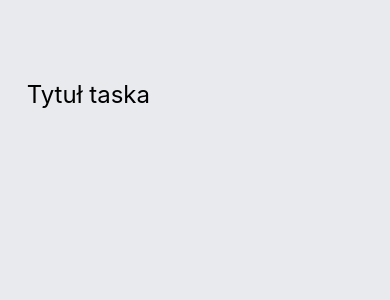
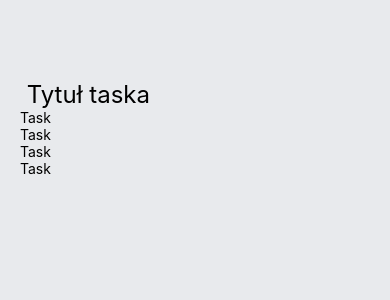
Before and after one commit to Legislys/React-native, a React Native app: screen / in a window 390 px wide. Shown: the top 300 px of the page. Built offline with nearby package versions, Linux system fonts and the light colour scheme.

Commit message:
Add task component

```diff
--- a/App.js
+++ b/App.js
@@ -1,12 +1,16 @@
 import { StatusBar } from 'expo-status-bar';
 import { StyleSheet, Text, View } from 'react-native';
+import Task from './components/Task.js'
 
 export default function App() {
   return (
     <View style={styles.container}>
       <View style={styles.tasksWrapper}>
         <Text style={styles.sectionTitle}> Tytuł taska</Text>
-        <View style={styles.items}></View>
+        <Task />
+        <Task />
+        <Task />
+        <Task />
       </View>
     </View>
   );
--- /dev/null
+++ b/components/Task.js
@@ -0,0 +1,16 @@
+import React from 'react'
+import { View, Text, StyleSheet } from 'react-native'
+
+const Task = () => {
+    return (
+        <View>
+            <Text>Task</Text>
+        </View>
+    )
+}
+
+const styles = StyleSheet.create({
+
+})
+
+export default Task
```
